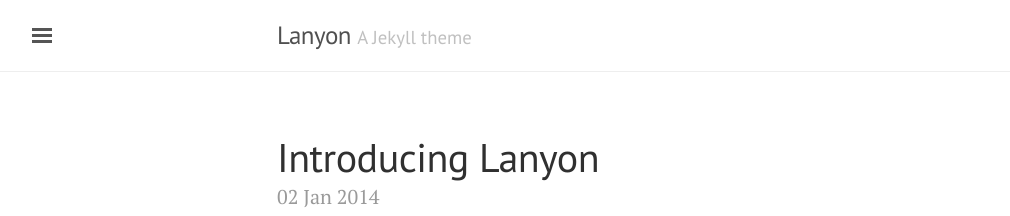
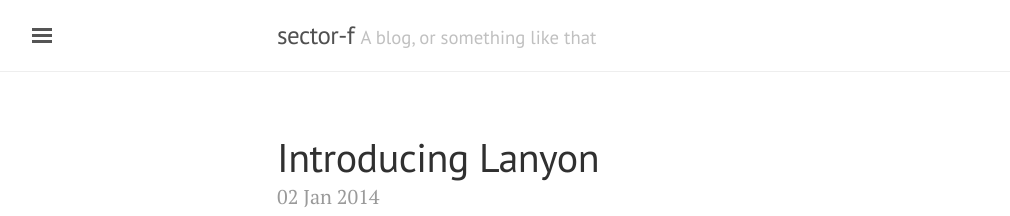
Before and after one commit to sector-f/sector-f.github.io, a Jekyll site: the page built from index.html, in a window 1280 px wide and 900 px high. Shown: the top 216 px of the window, without its empty margins (3-1013 px from the left). Built offline with Jekyll 4.4.1, drawn with Linux system fonts in a browser that asks for light colours; the list of posts is cut into pages by our own code.

Commit message:
More changes

```diff
--- a/_config.yml
+++ b/_config.yml
@@ -4,8 +4,8 @@
 permalink:           pretty
 
 # Setup
-title:               Lanyon
-tagline:             'A Jekyll theme'
+title:               sector-f
+tagline:             'A blog, or something like that'
 description:         'Sector F Lambda Complex of the Black Mesa Research facility'
 url:                 https://sector-f.github.io
 baseurl:             ''
```
